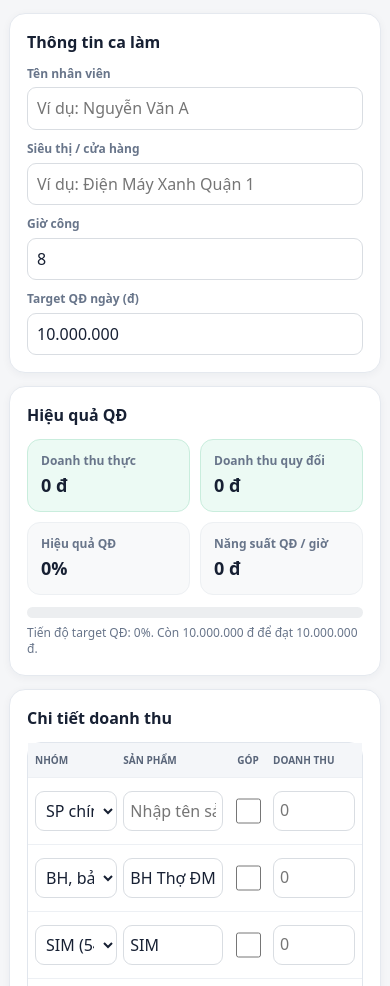
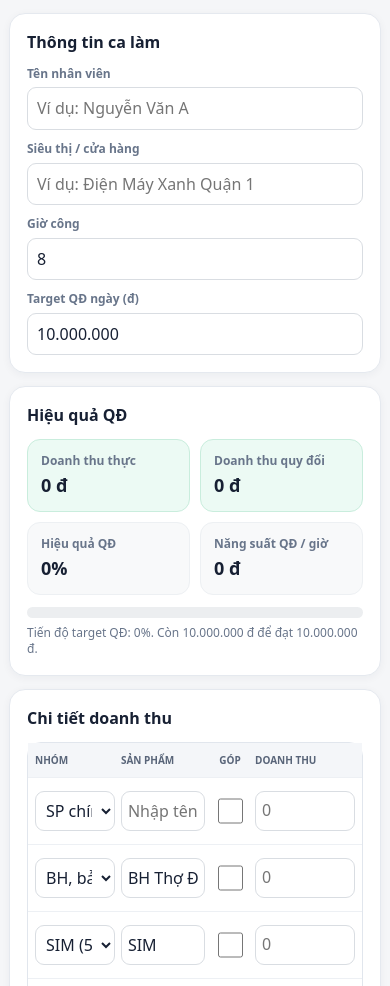
Before and after one commit to nha113921-debug/mwger-kpi-dashboard, a plain HTML site: page index.html in a window 390 px wide. Shown: the part 113-1099 px from the top of the page. Drawn offline with Linux system fonts and the light colour scheme.

Commit message:
Update index.html

```diff
--- a/index.html
+++ b/index.html
@@ -129,7 +129,7 @@ document.addEventListener('click',event=>{if(event.target.id!=='copy')return;con
 <style>
 @media(max-width:540px){
   .table{overflow:visible}
-  .head,.row{grid-template-columns:minmax(76px,.95fr) minmax(92px,1.15fr) 38px minmax(82px,.9fr);gap:6px;padding:10px 7px}
+  .head,.row{grid-template-columns:minmax(76px,.95fr) minmax(82px,1fr) 38px minmax(100px,1.08fr);gap:6px;padding:10px 7px}
   .head{display:grid;font-size:10px;letter-spacing:0;text-align:center}
   .head span:nth-child(1),.head span:nth-child(2),.head span:nth-child(4){text-align:left}
   .row .p-name,.row .p-money{grid-column:auto;min-width:0}
```
